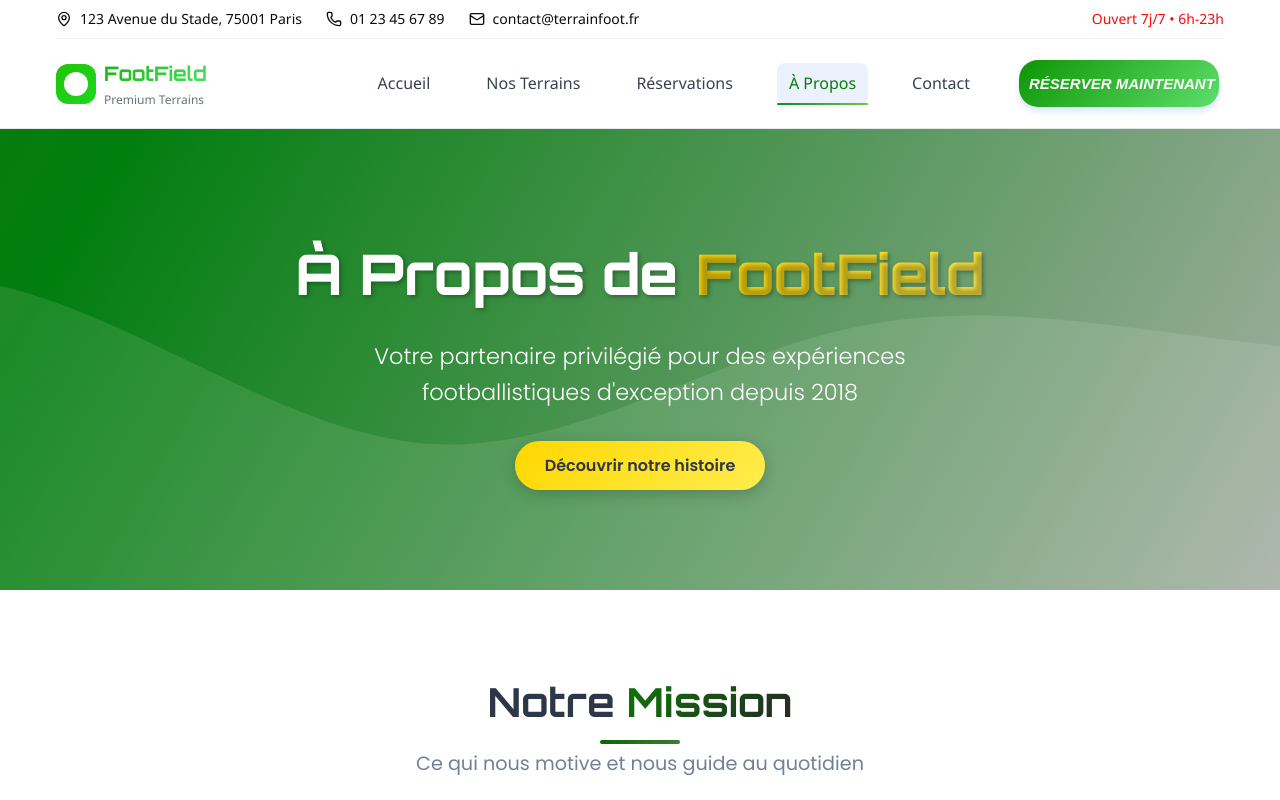
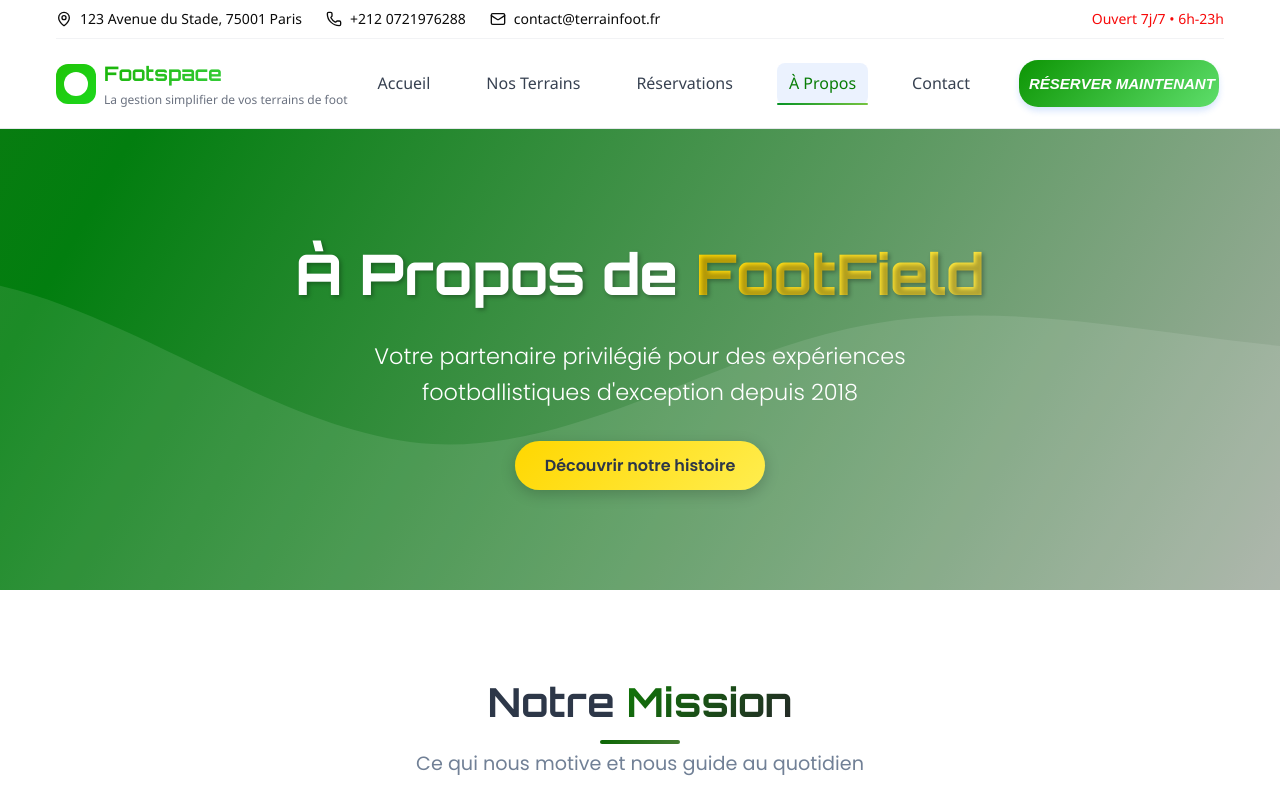
Before and after one commit to oumar782/Footspace-Reservation, a React (Vite) app: page /about in a window 1280 px wide. Shown: the top 800 px of the page. Built offline with nearby package versions, Linux system fonts and the light colour scheme.

Commit message:
first commit

```diff
--- a/src/composant/Header.jsx
+++ b/src/composant/Header.jsx
@@ -29,7 +29,7 @@ const Navigation = () => {
             </div>
             <div className="nav2-info-item">
               <Phone className="nav2-info-icon" />
-              <span>01 23 45 67 89</span>
+              <span>+212 0721976288</span>
             </div>
             <div className="nav2-info-item">
               <Mail className="nav2-info-icon" />
@@ -48,8 +48,8 @@ const Navigation = () => {
               <div className="nav2-logo-inner"></div>
             </div>
             <div className="nav2-brand-text">
-              <h1 className="nav2-brand-name">FootField</h1>
-              <p className="nav2-brand-tagline">Premium Terrains</p>
+              <h1 className="nav2-brand-name">Footspace</h1>
+              <p className="nav2-brand-tagline">La gestion simplifier de vos terrains de foot</p>
             </div>
           </Link>
 
--- a/src/contacts/Contact.jsx
+++ b/src/contacts/Contact.jsx
@@ -1,5 +1,5 @@
 import React, { useState } from 'react';
-import './Contact.css';
+import '../css/contact.css';
 import Header from "../composant/Header";
 import Footer from "../composant/Footer";
 const Contact = () => {
```
Also changed, not shown: src/css/contact.css (renamed from src/contacts/contact.css).
